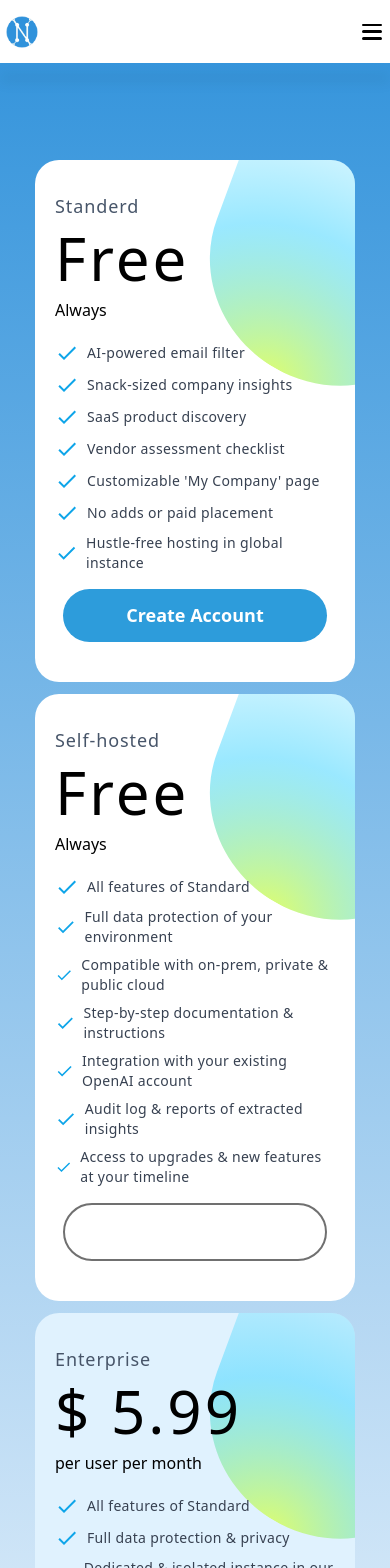
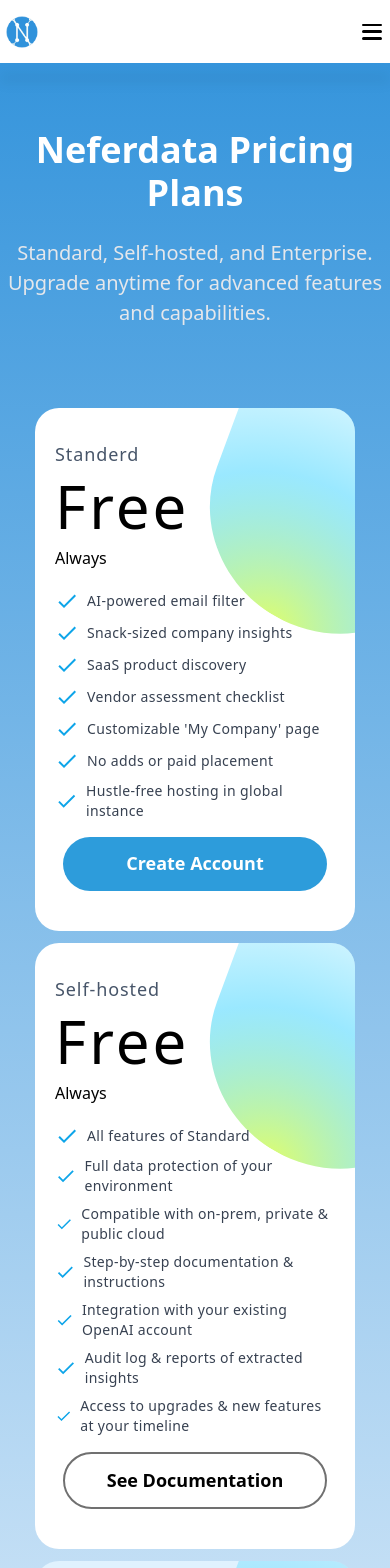
Before and after one commit to Hamdysaad20/NeferData_LandingPages, a React (Vite) app: page /pricing in a window 390 px wide. Shown: the top 1568 px of the page. Built offline with nearby package versions, Linux system fonts and the light colour scheme.

Commit message:
Update button styles and add hover effects Update pricing card styles and add hover effects Update navbar styles for responsiveness Update pricing page layout and styles

```diff
--- a/src/Components/Button/PrimaryButton.jsx
+++ b/src/Components/Button/PrimaryButton.jsx
@@ -9,7 +9,7 @@
     onClick={onClick}
     style={{fontFamily: 'ui-sans-serif, system-ui, -apple-system, BlinkMacSystemFont, "Segoe UI", Roboto, "Helvetica Neue", Arial, "Noto Sans", sans-serif', lineHeight: '120%'}}
 
-    className={`select-none rounded-full py-2 px-5 text-center text-lg font-bold bg-blue-1 transition-all hover:bg-blue-500 capitalize text-white ${classes}`}>
+    className={`select-none active:scale-95 duration-300 rounded-full py-2 px-5 text-center text-lg font-bold bg-blue-1 transition-all hover:bg-blue-500 capitalize text-white ${classes}`}>
     {title}
   </button>
 );
--- a/src/Components/Card/PricingCard.jsx
+++ b/src/Components/Card/PricingCard.jsx
@@ -13,7 +13,7 @@
  */
 const PricingCard = ({ className, title, price, renew, features, buttonText }) => {
   return (
-    <div className={`bg-white w-80  xl:w-96 rounded-3xl  px-5 pt-8 pb-8 relative overflow-hidden ${className}`}>
+    <div className={`bg-white w-80  hover:scale-105 duration-500 cursor-pointer xl:w-96 rounded-3xl  px-5 pt-8 pb-8 relative overflow-hidden ${className}`}>
       <svg className="absolute -top-20 -right-36 rotate-[300deg]" xmlns="http://www.w3.org/2000/svg" width={299} height={317} fill="none">
         <path fill="url(#a)" d="m299 317-198.88-34.078C42.42 273.076 0 220.333 0 158.45 0 96.56 42.42 43.824 100.113 33.978L299 0v317Z" />
         <defs>
@@ -39,7 +39,7 @@
 <div className='w-full grid place-items-center p-2'>
   <Button
     onClick={"/Docs"}
-classes={`w-full max-w-[280px] py-4 ${buttonText === 'See Documentation' ? '!bg-transparent border-2 text-black border-[#121212]/60 hover:!bg-sky-200 duration-500' : ''}`}
+classes={`w-full max-w-[280px] py-4 ${buttonText === 'See Documentation' ? '!bg-transparent border-2 !text-black border-[#121212]/60 hover:!bg-sky-200 duration-500' : ''}`}
 title={buttonText}
   />
 </div>
--- a/src/Components/Navbar/Navbar.jsx
+++ b/src/Components/Navbar/Navbar.jsx
@@ -49,7 +49,7 @@
         fontSize: "3.5rem",
         lineHeight: "120%",
       }}
-      className={`fixed top-0 w-screen bg-white h-[63px] z-50 flex justify-center ${
+      className={`fixed top-0 w-screen bg-white h-[63px] lg:h-[80px] z-50 flex justify-center ${
         isScrolled ? "text-transparent" : ""
       }`}
       role='navigation'>
--- a/src/Pages/Pricing/Pricing.jsx
+++ b/src/Pages/Pricing/Pricing.jsx
@@ -55,13 +55,30 @@
   ];
 
   return (
-    <div className="w-full bg-gradient-to-b from-[#3092DB] to-[#FBFCFF] py-40 flex flex-wrap box-border lg:flex-nowrap justify-center items-center gap-3 lg:gap-9">
+    <div className='bg-gradient-to-b from-[#3092DB] to-[#FBFCFF]'>
+   <div className='w-full justify-center flex pt-32 '>
+   <div className="flex flex-col gap-6 text-white text-center  box-border px-0 lg:px-16 max-lg:px-2 max-md:px-0 max-w-[890px]">
+    <h1
+    style={{fontFamily: 'ui-sans-serif, system-ui, -apple-system, BlinkMacSystemFont, "Segoe UI", Roboto, "Helvetica Neue", Arial, "Noto Sans", sans-serif', fontWeight: 'bold', lineHeight: '120%'}}
+    className="text-4xl md:text-7xl font-bold leading-120%">
+    Neferdata Pricing Plans
+    </h1>
+    <p className="text-[24px] max-lg:text-[20px] max-mg:text-[18px] box-border px-[76px] max-lg:px-28 max-md:px-0 leading-[150%] text-gray-200">
+
+   Standard, Self-hosted, and Enterprise. Upgrade anytime for advanced features and capabilities.
+  </p>
+  </div>
+
+   </div>
+    <div className="w-full bg[#FBFCFF] py-20 flex flex-wrap box-border lg:flex-nowrap justify-center items-center gap-3 lg:gap-9">
+
       {pricingCardsData.map((cardData, idx) => (
         // Using unique index as key for the mapped elements. And spread operator to pass props.
         <PricingCard {...cardData} key={idx} />
       ))}
     </div>
-  );
+
+    </div> );
 }
 
 export default Pricing;
```
